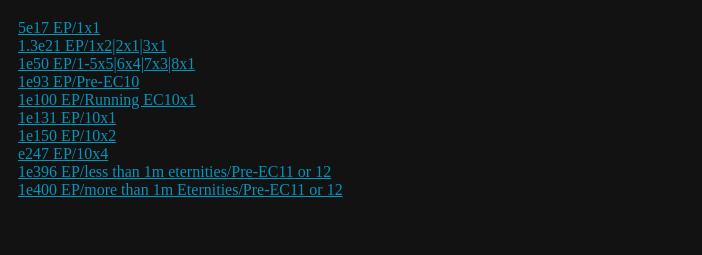
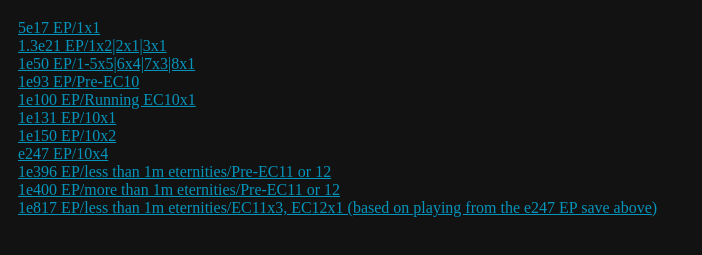
Before and after one commit to earthernsence/SaveArchive, a plain HTML site: page index.html in a window 1280 px wide. Shown: the part 195-450 px from the top of the page, without its empty margins (0-702 px from the left). Drawn offline with Linux system fonts and the light colour scheme.

Commit message:
Another save

```diff
--- a/index.html
+++ b/index.html
@@ -23,7 +23,8 @@
         <a href="https://pastebin.com/raw/sJcUhDjS">1e150 EP/10x2</a><br>
         <a href="https://pastebin.com/raw/q0QLUpxL">e247 EP/10x4</a><br>
         <a href="https://pastebin.com/raw/Ui1pv0d8">1e396 EP/less than 1m eternities/Pre-EC11 or 12</a><br>
-        <a href="https://pastebin.com/raw/4KRYFBSb">1e400 EP/more than 1m Eternities/Pre-EC11 or 12</a><br>
+        <a href="https://pastebin.com/raw/4KRYFBSb">1e400 EP/more than 1m eternities/Pre-EC11 or 12</a><br>
+        <a href="https://pastebin.com/raw/j5GLek1Q">1e817 EP/less than 1m eternities/EC11x3, EC12x1 (based on playing from the e247 EP save above)</a><br>
     </div>
 </body>
 
```
